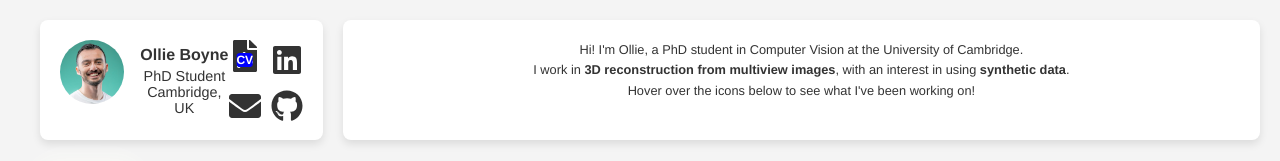
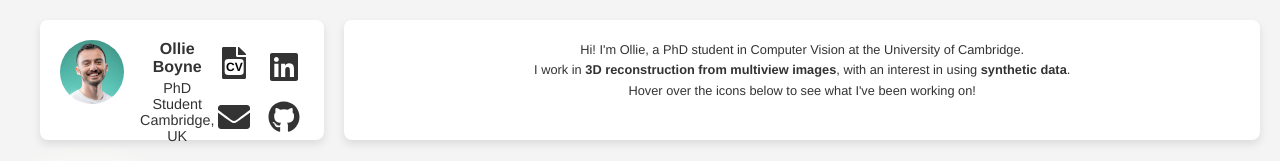
Before and after one commit to OllieBoyne/ollieboyne.github.io, a React (Create React App) app: page / in a window 1280 px wide. Shown: the top 161 px of the page. Built offline with nearby package versions, Linux system fonts and the light colour scheme.

Commit message:
Minor contact bar updates

```diff
--- a/src/components/contactBar.css
+++ b/src/components/contactBar.css
@@ -85,7 +85,6 @@
   display: grid;
   grid-template-columns: repeat(2, 1fr); /* 2x2 grid */
   gap: 10px; /* Adjust gap as necessary */
-  /* No width specified here, it will be auto based on content */
 }
 
 .contact-icon {
@@ -96,6 +95,8 @@
   align-items: center; /* Center icon */
   position: relative; /* For absolute positioning of text */
   margin: 0;
+  width: 100%;
+  aspect-ratio: 1/1;
 }
 
 .contact-icon-overlay {
@@ -108,9 +109,10 @@
   left: 50%; /* Center horizontally */
   transform: translate(-50%, -50%); /* Adjust for exact center */
   font-size: 0.75rem; /* Adjust text size as needed */
-  color: white; /* Choose color that stands out on the icon */
+  color: rgb(0, 0, 0); /* Choose color that stands out on the icon */
   font-weight: bold;
-  background-color: blue;
+  background-color: rgb(255, 255, 255);
+  padding:1px;
   border-radius: 20%;
 }
 
--- a/src/components/contactBar.jsx
+++ b/src/components/contactBar.jsx
@@ -1,5 +1,5 @@
 import React from 'react';
-import { FaLinkedin, FaGithub, FaEnvelope, FaFilePdf } from 'react-icons/fa'; // Importing icons
+import { FaLinkedin, FaGithub, FaEnvelope, FaFile } from 'react-icons/fa'; // Importing icons
 import './contactBar.css';
 
 const ContactBar = () => (
@@ -16,7 +16,7 @@ const ContactBar = () => (
       <div className="contact-icon-grid">
         <a className="contact-icon cv-icon" href="/assets/cv/cv_23.pdf" download="OBoyne_CV.pdf">
           <div className="contact-icon-overlay">
-            <FaFilePdf />
+            <FaFile />
             <span className="contact-icon-text">CV</span>
           </div>
         </a>
```
